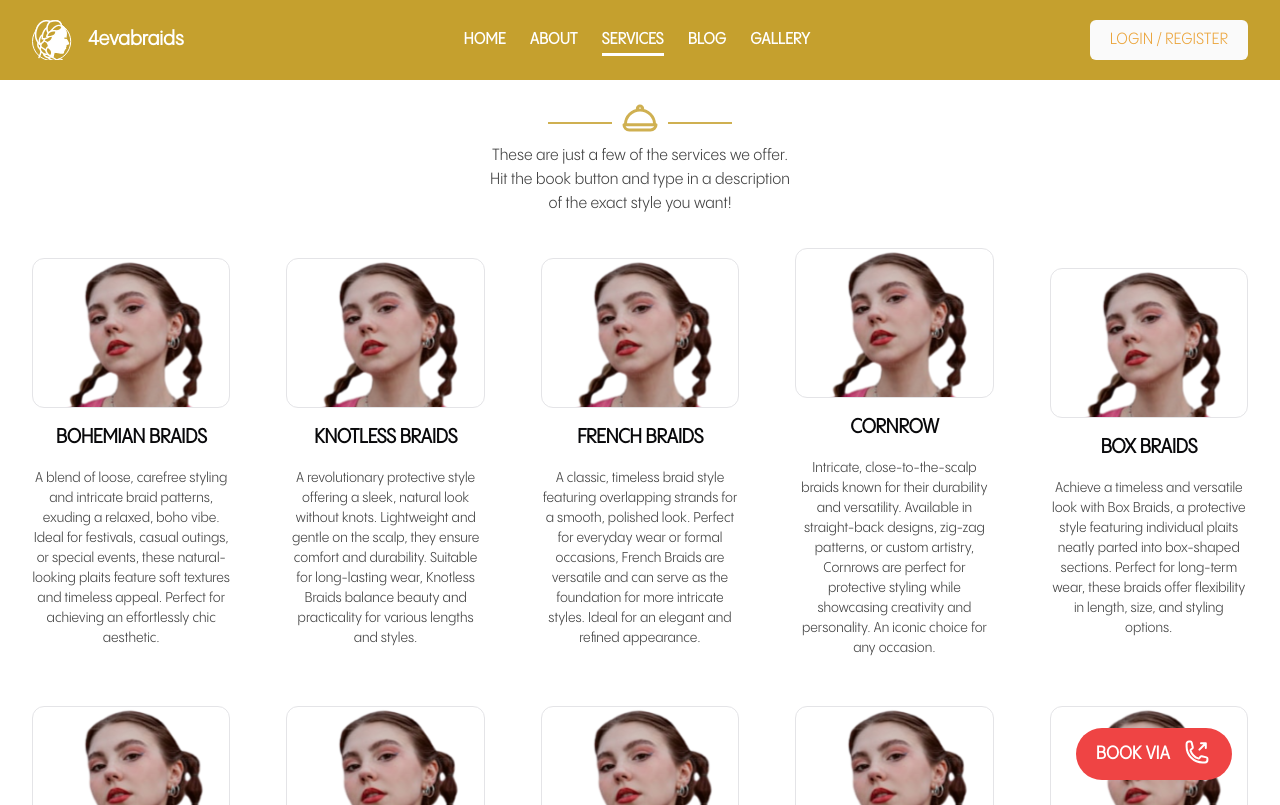
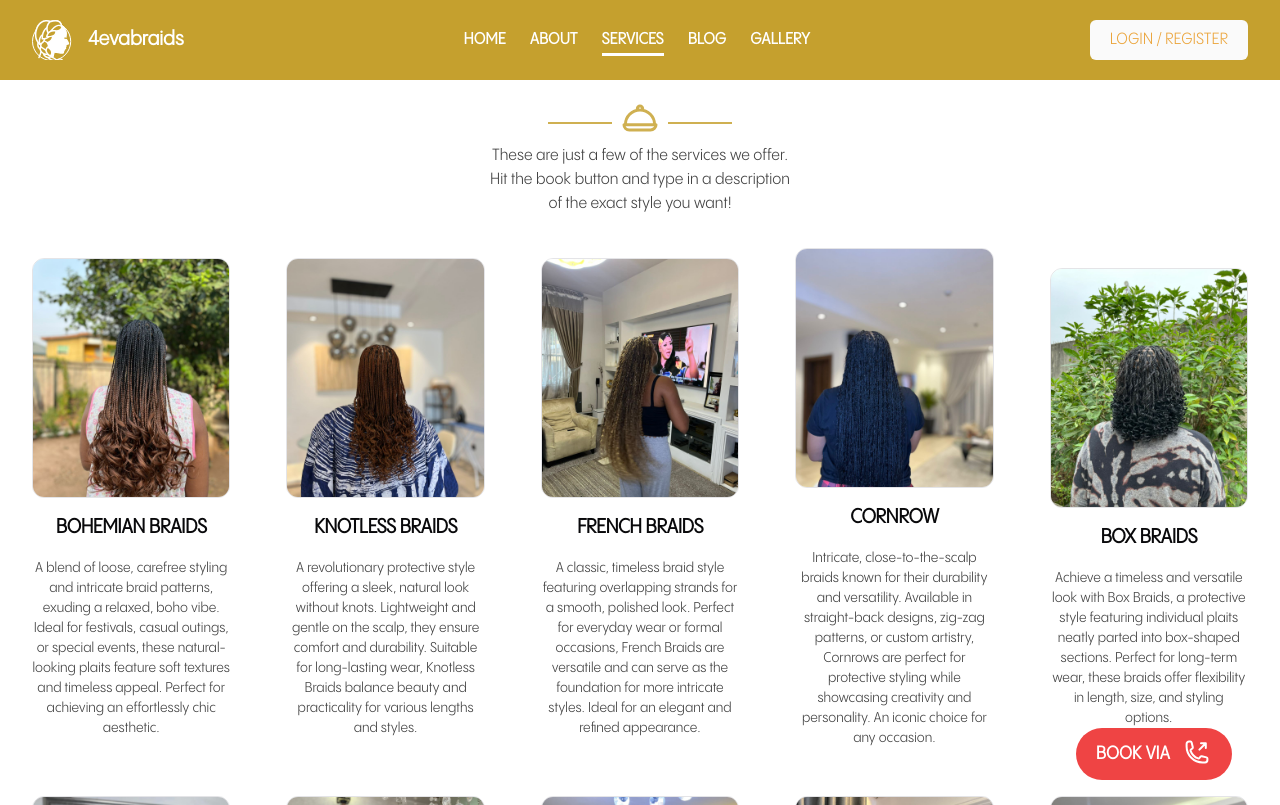
Before and after one commit to Enielect/4Eva-Braids, a Next.js app: page /services in a window 1280 px wide. Built offline with nearby package versions, Linux system fonts and the light colour scheme; no server answers.

Commit message:
fix: build error.

```diff
--- a/components/Molecules/ServiceContent.tsx
+++ b/components/Molecules/ServiceContent.tsx
@@ -15,11 +15,11 @@ import BraidsTwenty from '@/public/braids-twenty.jpg';
 import BraidsTwentyOne from '@/public/braids-twentyone.jpg';
 import BraidsTwentyTwo from '@/public/braids-twentytwo.jpg';
 import BraidsTwentyThree from '@/public/braids-twentythree.jpg';
-import BraidsTwentyFour from '@/public/braids-twentyfour.jpg';
-import BraidsTwentyFive from '@/public/braids-twentyfive.jpg';
-import BraidsTwentySix from '@/public/braids-twentysix.jpg';
-import BraidsTwentySeven from '@/public/braids-twentyseven.jpg';
-import BraidsTwentyEight from '@/public/braids-twentyeight.jpg';
+// import BraidsTwentyFour from '@/public/braids-twentyfour.jpg';
+// import BraidsTwentyFive from '@/public/braids-twentyfive.jpg';
+// import BraidsTwentySix from '@/public/braids-twentysix.jpg';
+// import BraidsTwentySeven from '@/public/braids-twentyseven.jpg';
+// import BraidsTwentyEight from '@/public/braids-twentyeight.jpg';
 import React, { useActionState, useEffect } from 'react';
 import ServicesCard from '@/components/Molecules/ServicesCard';
 import ImageCard from '@/components/Molecules/ImageCard';
@@ -108,79 +108,94 @@ const ServiceContent = ({ userData }: { userData: TUserData }) => {
         />
 
         <ServicesCard
+         image={BraidsNine}
           title='Knotless Braids'
           description='A revolutionary protective style offering a sleek, natural look without knots. Lightweight and gentle on the scalp, they ensure comfort and durability.
           Suitable for long-lasting wear, Knotless Braids balance beauty and practicality for various lengths and styles.'
         />
 
         <ServicesCard
+          image={BraidsTen}
           title='French Braids'
           description='A classic, timeless braid style featuring overlapping strands for a smooth, polished look. Perfect for everyday wear or formal occasions,
           French Braids are versatile and can serve as the foundation for more intricate styles. Ideal for an elegant and refined appearance.'
         />
 
         <ServicesCard
+          image={BraidsEleven}
           title='Cornrow'
           description='Intricate, close-to-the-scalp braids known for their durability and versatility. Available in straight-back designs, zig-zag patterns, or custom artistry,
           Cornrows are perfect for protective styling while showcasing creativity and personality. An iconic choice for any occasion.'
         />
 
         <ServicesCard
+          image={BraidsTwelve}
           title='Box Braids'
           description='Achieve a timeless and versatile look with Box Braids, a protective style featuring individual plaits neatly parted into box-shaped sections. Perfect for long-term wear, these braids offer flexibility in length, size, and styling options.'
         />
 
         <ServicesCard
+          image={BraidsThirteen}
           title='Goddess Braids'
           description='Embody elegance with Goddess Braids, larger cornrow-style braids that are sleek and bold. Often adorned with accessories, this style is perfect for making a statement while protecting your hair.'
         />
 
         <ServicesCard
+          image={BraidsFourteen}
           title='Fishtail Braids'
           description='Elevate your style with Fishtail Braids, a unique braid technique that intertwines small sections of hair for a detailed, woven effect. Ideal for formal events or casual wear, this braid adds a touch of sophistication.'
         />
 
         <ServicesCard
+          image={BraidsFifteen}
           title='Halo Braids'
           description='Channel ethereal beauty with Halo Braids, a circular braid that crowns the head. This style is perfect for weddings, special occasions, or everyday wear, offering a regal and polished look.'
         />
 
         <ServicesCard
+          image={BraidsSixteen}
           title='Lemonade Braids'
           description='Inspired by iconic styles, Lemonade Braids are side-swept cornrows known for their chic and edgy appearance. Perfect for making a bold statement, this style combines fashion and functionality effortlessly.'
         />
 
         <ServicesCard
+          image={BraidsSeventeen}
           title='Micro Braids'
           description='Experience the intricacy of Micro Braids, a detailed style featuring tiny, individual braids. Lightweight and versatile, they allow for various styling options while maintaining a sleek appearance.'
         />
 
         <ServicesCard
+          image={BraidsEighteen}
           title='Fulani Braids'
           description='Celebrate tradition with Fulani Braids, a style characterized by intricate patterns, cornrows, and bead embellishments. This cultural braid style is both artistic and practical, perfect for any occasion.'
         />
 
         <ServicesCard
+          image={BraidsNinteen}
           title='Twist Braids'
           description='Opt for a softer look with Twist Braids, featuring two-strand twists that offer a natural and textured finish. Perfect for protective styling, this versatile option suits casual and formal settings.'
         />
 
         <ServicesCard
+          image={BraidsTwenty}
           title='Butterfly Braids'
           description='Add a whimsical touch with Butterfly Braids, a voluminous style combining soft textures and creative patterns. Ideal for achieving a bold yet elegant look suitable for any event.'
         />
 
         <ServicesCard
+          image={BraidsTwentyOne}
           title='Jumbo Braids'
           description='Make a bold statement with Jumbo Braids, a style featuring thick, oversized plaits. Perfect for quick styling, these braids are both trendy and protective, offering a striking and low-maintenance option.'
         />
 
         <ServicesCard
+          image={BraidsTwentyTwo}
           title='Crochet Braids'
           description='Discover convenience with Crochet Braids, a method of attaching pre-braided or twisted hair to your natural hair. This quick and versatile style is ideal for achieving a variety of looks effortlessly.'
         />
 
         <ServicesCard
+          image={BraidsTwentyThree}
           title='Waterfall Braids'
           description='Achieve a romantic and flowing look with Waterfall Braids, a style where sections of hair cascade like a waterfall. Perfect for weddings or casual outings, this braid offers an enchanting and elegant finish.'
         />
--- a/components/Molecules/ServicesCard.tsx
+++ b/components/Molecules/ServicesCard.tsx
@@ -1,25 +1,28 @@
 import React from 'react';
 import { Card, CardDescription, CardTitle } from '../ui/card';
 import Image, { StaticImageData } from 'next/image';
-import Model1 from '@/public/Model-1.svg';
+// import Model1 from '@/public/Model-1.svg';
 
 const ServicesCard = (props: {
   title: string;
   description: string;
-  image?: string | StaticImageData;
+  image: string | StaticImageData;
 }) => {
   return (
     <Card className='space-y-4 !border-none sm:max-w-[350px] max-sm:max-w-[250px] maxoutline-none shadow-none'>
-      <div className='max-sm:max-w-[200px] rounded-xl max-h-[150px] sm:max-w-[230px] border  overflow-hidden mx-auto'>
+      <div className='max-sm:max-w-[200px] rounded-xl max-h-[15rem] sm:max-w-[230px] border  overflow-hidden mx-auto'>
+        {/* the above was max-h-[150px] previously but majority of the image heihgt was not being displayed */}
         <Image
-          className='w-full object-cover'
-          src={Model1}
+          className='w-full h-full object-cover object-bottom'
+          src={props.image}
           width={400}
           height={400}
           alt='services'
         />
       </div>
-      <CardTitle className='text-center text-xl uppercase'>{props.title}</CardTitle>
+      <CardTitle className='text-center text-xl uppercase'>
+        {props.title}
+      </CardTitle>
       <CardDescription className='text-neutral-700 text-center'>
         {props.description}
       </CardDescription>
```
